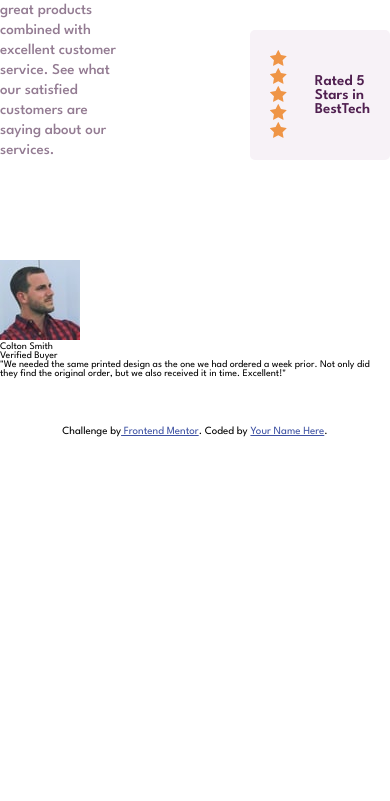
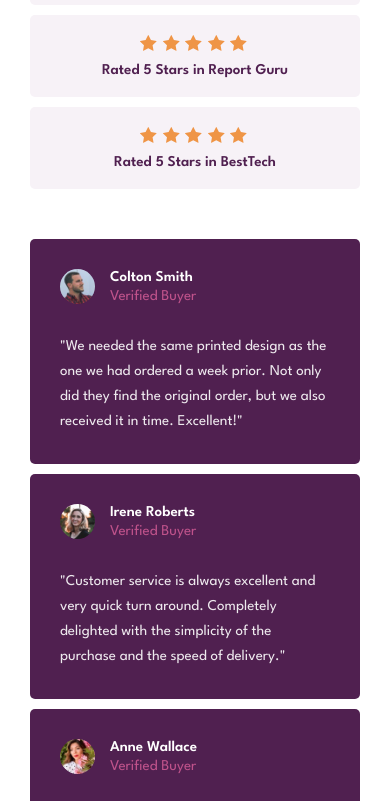
Before and after one commit to Hasm33d/CHALLENGE-Social-proof-section, a plain HTML site: page public/index.html in a window 390 px wide. Shown: the part 398-1199 px from the top of the page. Before the commit the page ends 844 px from the top, so only its background shows below. Drawn offline with Linux system fonts and the light colour scheme.

Commit message:
Section proof et responsive

```diff
--- a/public/css/style.css
+++ b/public/css/style.css
@@ -75,6 +75,7 @@ main {
   -webkit-box-direction: normal;
       -ms-flex-direction: column;
           flex-direction: column;
+  margin: 15rem 25rem;
 }
 
 .rates {
@@ -159,15 +160,67 @@ main {
   -webkit-box-pack: justify;
       -ms-flex-pack: justify;
           justify-content: space-between;
+  height: 25rem;
+}
+.proof article {
+  background-color: var(--clr-p-1);
+  color: white;
+  max-width: 30%;
+  padding: 30px;
+  border-radius: 0.5rem;
+}
+.proof article p {
+  font-size: 1.5rem;
+  line-height: 25px;
+  opacity: 0.9;
+}
+.proof article:nth-child(1) {
+  -ms-flex-item-align: start;
+      align-self: start;
+}
+.proof article:nth-child(2) {
+  -ms-flex-item-align: center;
+      align-self: center;
+}
+.proof article:nth-child(3) {
+  -ms-flex-item-align: end;
+      align-self: end;
+}
+
+.user {
+  display: -webkit-box;
+  display: -ms-flexbox;
+  display: flex;
+  -webkit-box-align: center;
+      -ms-flex-align: center;
+          align-items: center;
+  font-size: 1.5rem;
+  margin-bottom: 3rem;
+}
+.user img {
+  border-radius: 10rem;
+  width: 3.5rem;
+  margin-right: 1.5rem;
+}
+.user h2 {
+  font-weight: 600;
+  margin-bottom: 0.5rem;
+}
+.user h3 {
+  color: var(--clr-p-2);
+  opacity: 0.7;
 }
 
 .attribution {
-  font-size: 11px;
+  font-size: 1.4rem;
   text-align: center;
-  margin: 10px;
+  padding: 10px;
 }
 .attribution a {
-  color: hsl(228deg, 45%, 44%);
+  color: hsl(300deg, 43%, 22%);
+}
+.attribution a:hover {
+  color: hsl(333deg, 80%, 67%);
 }
 
 :root {
@@ -183,3 +236,70 @@ main {
   font-size: 62.5%;
   --ff-p: 1.5rem;
 }
+
+@media screen and (max-width: 1500px) {
+  main {
+    margin: 20rem;
+  }
+}
+@media screen and (max-width: 1350px) {
+  main {
+    margin: 10rem;
+  }
+}
+@media screen and (max-width: 1200px) {
+  main {
+    margin: 5rem;
+  }
+}
+@media screen and (max-width: 1090px) {
+  body {
+    display: block;
+  }
+
+  main {
+    -webkit-box-align: center;
+        -ms-flex-align: center;
+            align-items: center;
+    margin: 7rem 3rem;
+  }
+
+  .rates {
+    display: block;
+    margin-bottom: 30px;
+  }
+
+  .texts {
+    width: 100%;
+    text-align: center;
+    margin-bottom: 30px;
+  }
+  .texts h1 {
+    margin-bottom: 2rem;
+  }
+
+  .stars {
+    display: block;
+    width: 100%;
+  }
+  .stars .rate {
+    display: block;
+    text-align: center;
+    width: 100%;
+    margin: 10px 0;
+  }
+  .stars .star {
+    margin-right: 0;
+    margin-bottom: 1rem;
+  }
+
+  .proof {
+    display: block;
+    height: unset;
+  }
+  .proof article {
+    max-width: 100%;
+    min-width: 280px;
+    margin: 10px 0;
+  }
+}
--- a/public/index.html
+++ b/public/index.html
@@ -60,17 +60,38 @@
           <img src="assets/img/image-colton.jpg" alt="It's Colton u know">
           <div class="username">
             <h2>Colton Smith</h2>
-            <p>Verified Buyer</p>
+            <h3>Verified Buyer</h3>
           </div>
         </div>
         <p>"We needed the same printed design as the one we had ordered a week prior.
           Not only did they find the original order, but we also received it in time.
           Excellent!"</p>
       </article>
+      <article>
+        <div class="user">
+          <img src="assets/img/image-irene.jpg" alt="It's Colton u know">
+          <div class="username">
+            <h2>Irene Roberts </h2>
+            <h3>Verified Buyer</h3>
+          </div>
+        </div>
+        <p>"Customer service is always excellent and very quick turn around. Completely delighted with the simplicity of the purchase and the speed of delivery."</p>
+      </article>
+      <article>
+        <div class="user">
+          <img src="assets/img/image-anne.jpg" alt="It's Colton u know">
+          <div class="username">
+            <h2>Anne Wallace </h2>
+            <h3>Verified Buyer</h3>
+          </div>
+        </div>
+        <p>"Put an order with this company and can only praise them for the very high
+          standard. Will definitely use them again and recommend them to everyone!"</p>
+      </article>
     </section>
   </main>
   <footer class="attribution">
-    Challenge by<a href="https://www.frontendmentor.io?ref=challenge" target="_blank"> Frontend Mentor</a>. Coded by <a href="#">Your Name Here</a>.
+    Challenge by<a href="https://www.frontendmentor.io?ref=challenge" target="_blank"> Frontend Mentor</a>. Coded by <a href="https://github.com/Hasm33d">Hugo Quintin (Hasm33d)</a>.
   </footer>
 <!--SCRIPT-->
 <script src="js/script.js"></script>
```
Also changed, not shown: public/css/style.min.css.
